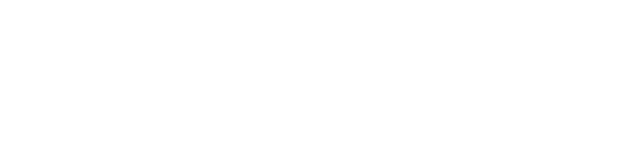
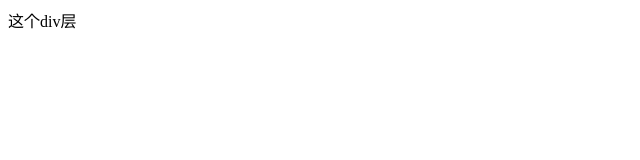
Before and after one commit to jaylocke/gitTest, a plain HTML site: page index.html in a window 1280 px wide. Shown: the full height of the page, 0-640 px from the left. Drawn offline with Linux system fonts and the light colour scheme.

Commit message:
change   index.html

```diff
--- a/index.html
+++ b/index.html
@@ -4,6 +4,6 @@
     <title>11</title>
 </head>
 <body>
-
+    <div>这个div层</div>
 </body>
 </html>
```
